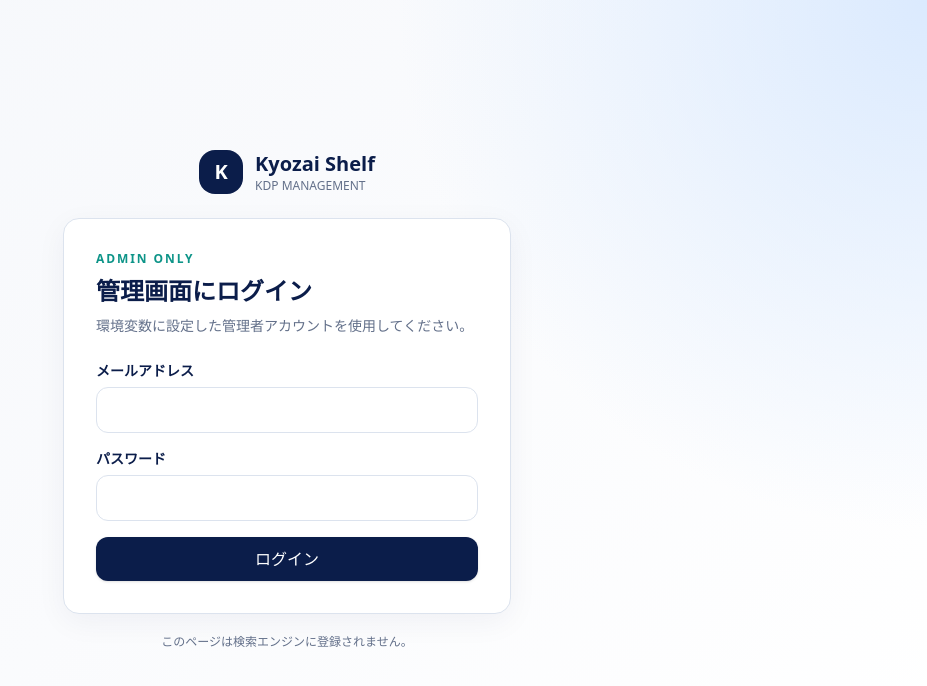
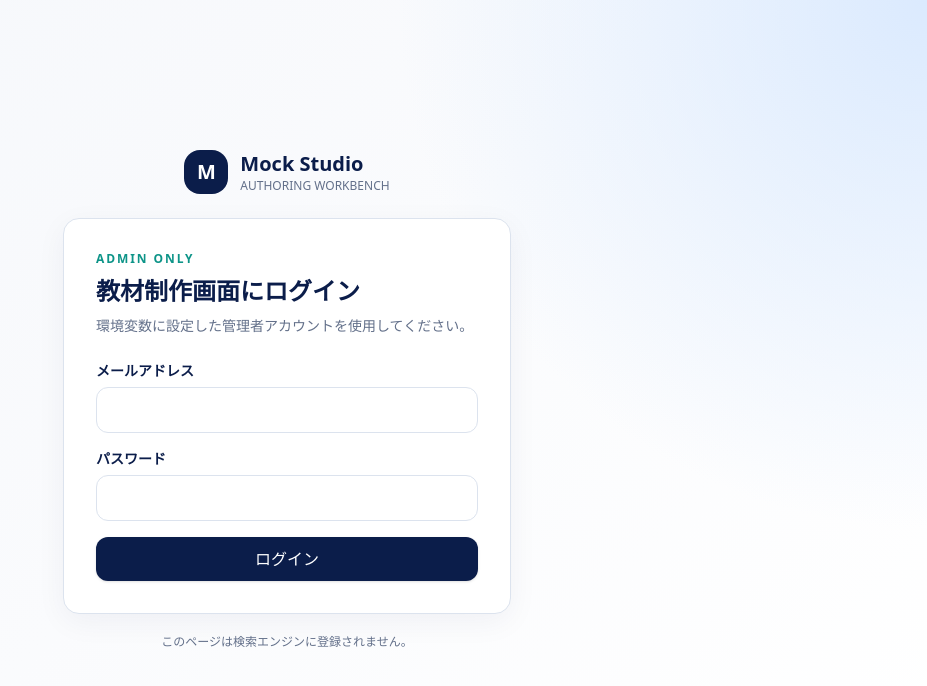
Before and after one commit to morisanyutakun-png/KDP_app, a Next.js app: page /admin/login in a window 1280 px wide. Shown: the top 686 px of the page, without its empty margins (353-1280 px from the left). Built offline with nearby package versions, Linux system fonts and the light colour scheme; no server answers.

Commit message:
Refresh authoring login branding

```diff
--- a/src/app/admin/login/page.tsx
+++ b/src/app/admin/login/page.tsx
@@ -11,9 +11,9 @@ export default async function LoginPage({ searchParams }: { searchParams: Promis
   return (
     <main className="grid min-h-screen place-items-center bg-[radial-gradient(circle_at_top_right,#dbeafe,transparent_35%),linear-gradient(135deg,#f5f7fb,#fff)] p-5">
       <div className="w-full max-w-md">
-        <div className="mb-6 flex items-center justify-center gap-3 text-navy"><span className="grid size-11 place-items-center rounded-2xl bg-navy text-xl font-black text-white">K</span><div><p className="text-xl font-black">Kyozai Shelf</p><p className="text-xs text-muted">KDP MANAGEMENT</p></div></div>
+        <div className="mb-6 flex items-center justify-center gap-3 text-navy"><span className="grid size-11 place-items-center rounded-2xl bg-navy text-xl font-black text-white">M</span><div><p className="text-xl font-black">Mock Studio</p><p className="text-xs text-muted">AUTHORING WORKBENCH</p></div></div>
         <div className="card p-6 sm:p-8">
-          <p className="eyebrow">ADMIN ONLY</p><h1 className="mt-2 text-2xl font-black text-navy">管理画面にログイン</h1><p className="mt-2 text-sm leading-relaxed text-muted">環境変数に設定した管理者アカウントを使用してください。</p>
+          <p className="eyebrow">ADMIN ONLY</p><h1 className="mt-2 text-2xl font-black text-navy">教材制作画面にログイン</h1><p className="mt-2 text-sm leading-relaxed text-muted">環境変数に設定した管理者アカウントを使用してください。</p>
           {query.error && <div role="alert" className="mt-5 rounded-xl border border-red-200 bg-red-50 p-3 text-sm font-semibold text-red-700">メールアドレスまたはパスワードが正しくありません。</div>}
           <form action={loginAction} className="mt-6 space-y-4">
             <input type="hidden" name="next" value={query.next || "/admin"} />
```
